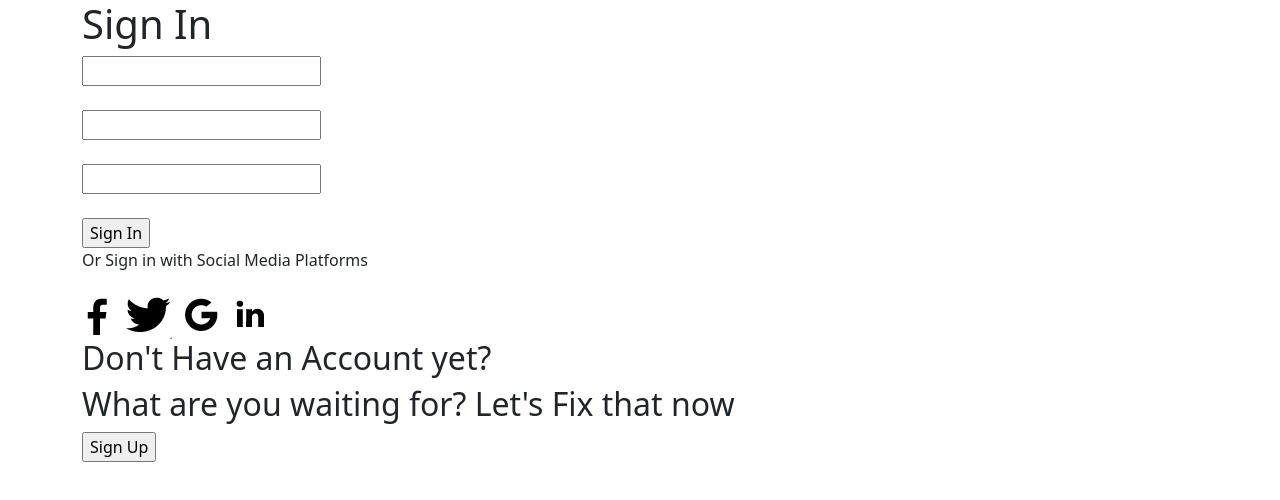
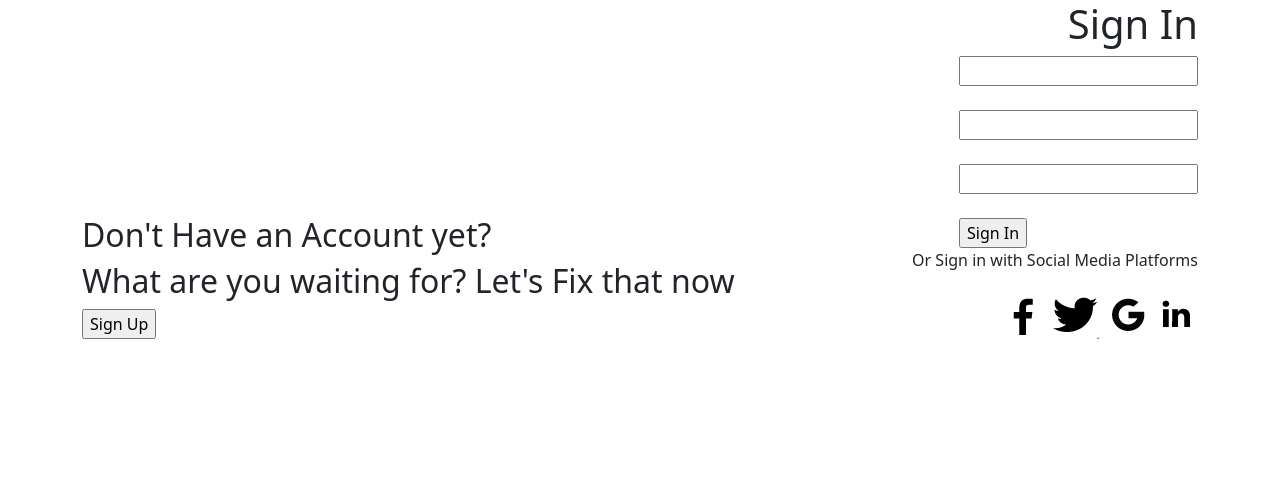
Before and after one commit to Navi-beep/Group-5-project-double-tap-CRM, a plain HTML site: page Sign-in page/signinpage.html in a window 1280 px wide. Drawn offline with nearby package versions, Linux system fonts and the light colour scheme.

Commit message:
added flex to left and right sides

```diff
--- a/Sign-in page/signinpage.html
+++ b/Sign-in page/signinpage.html
@@ -12,7 +12,7 @@
 <body>
     <div class="container">
         <!--right half-->
-        <div class="right-side">
+        <div class="right-side d-flex align-items-end flex-column mb-3" style="height: 200px;">
             <h1>Sign In</h1>
             <div class="sign_in_form">
                 <form action="#">
@@ -33,7 +33,7 @@
         </div>
 
         <!--left half-->
-        <div class="left-side">
+        <div class="left-side d-flex align-items-start flex-column mb-auto" style="height: 100px;">
             <h2>Don't Have an Account yet?</h2>
             <h2>What are you waiting for? Let's Fix that now</h2>
             <input type="submit" value="Sign Up">
```
